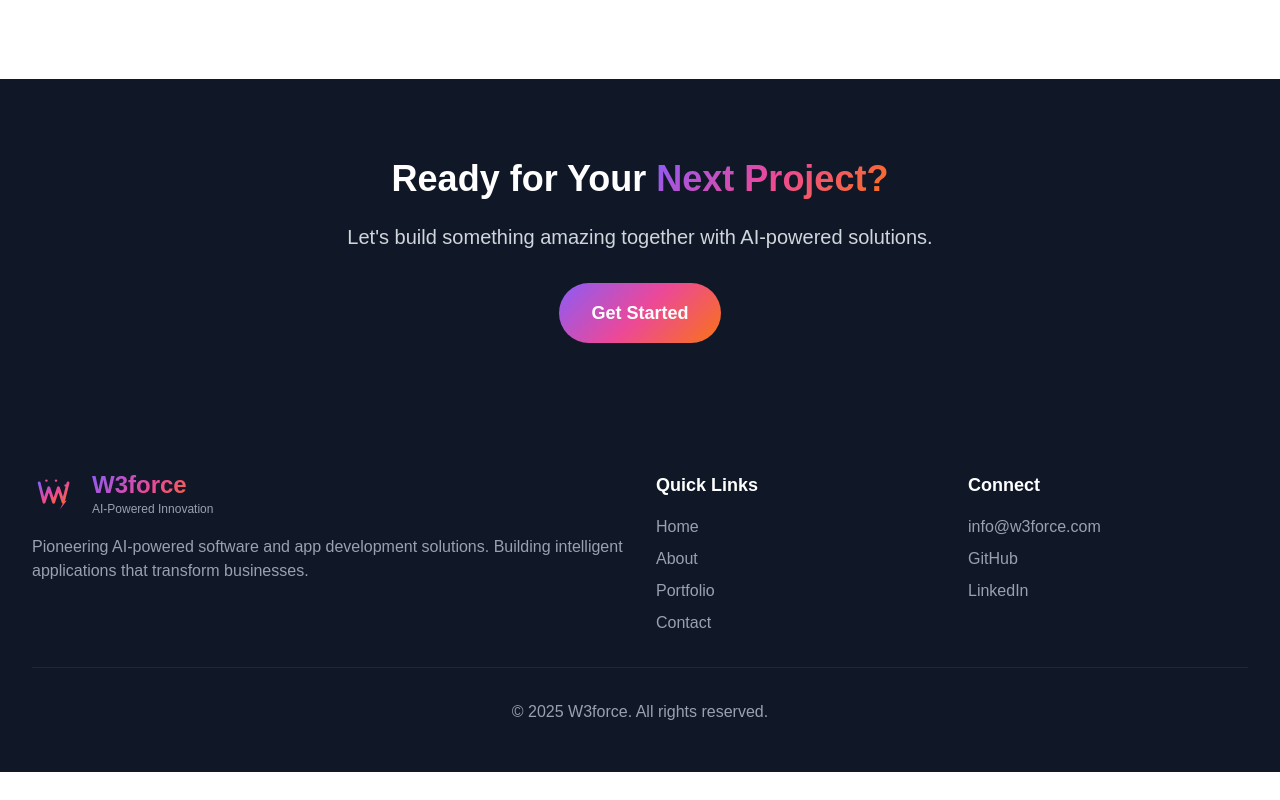
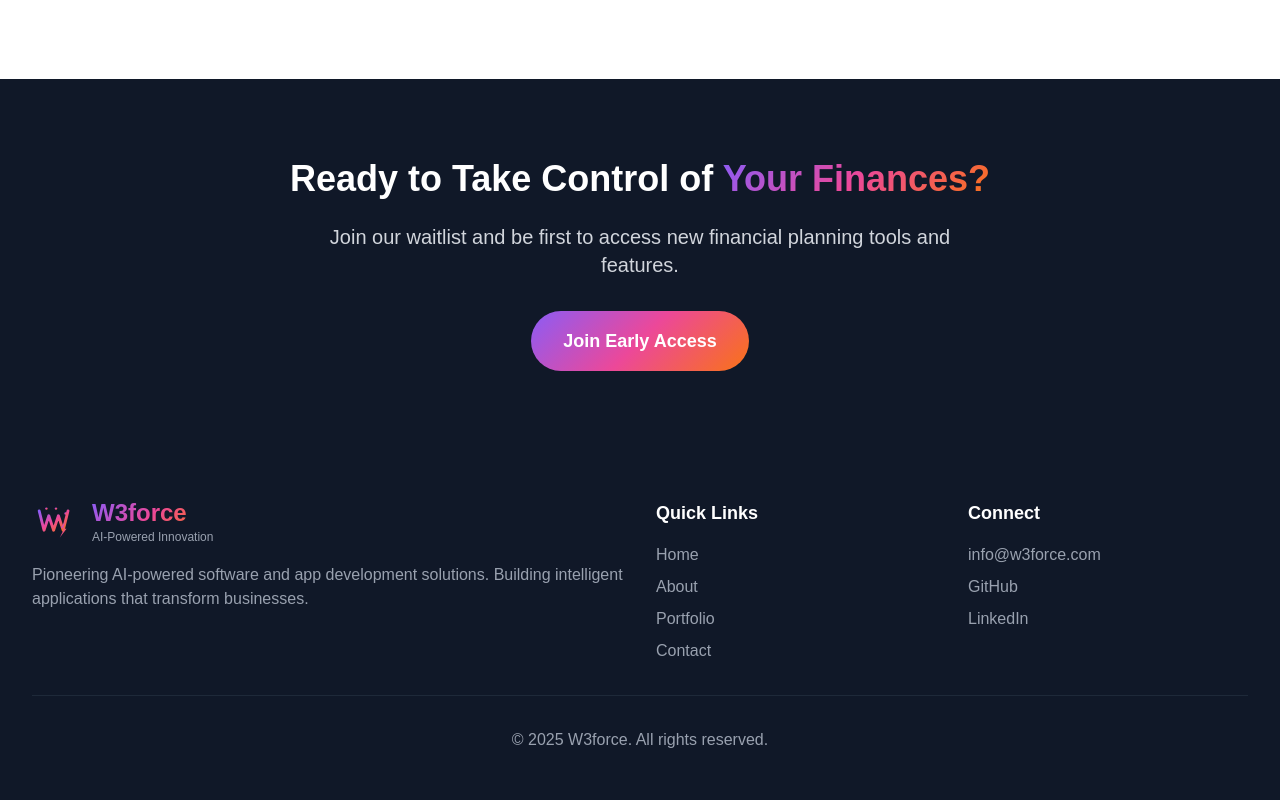
Before and after one commit to w3force/w3force, a Next.js app: page /portfolio in a window 1280 px wide. Shown: the part 9237-10037 px from the top of the page. Before the commit the page ends 10009 px from the top, so only its background shows below. Built offline with nearby package versions, Linux system fonts and the light colour scheme.

Commit message:
Update portfolio CTA to match personal finance product focus

```diff
--- a/app/portfolio/page.tsx
+++ b/app/portfolio/page.tsx
@@ -600,16 +600,16 @@ export default function PortfolioPage() {
       <section className="py-20 bg-gray-900 text-white">
         <div className="max-w-7xl mx-auto px-4 sm:px-6 lg:px-8 text-center">
           <h2 className="text-4xl font-bold mb-6">
-            Ready for Your <span className="gradient-text">Next Project?</span>
+            Ready to Take Control of <span className="gradient-text">Your Finances?</span>
           </h2>
           <p className="text-xl text-gray-300 mb-8 max-w-2xl mx-auto">
-            Let&apos;s build something amazing together with AI-powered solutions.
+            Join our waitlist and be first to access new financial planning tools and features.
           </p>
           <a
             href="/contact"
             className="inline-block px-8 py-4 gradient-bg text-white rounded-full text-lg font-semibold hover:opacity-90 transition-opacity"
           >
-            Get Started
+            Join Early Access
           </a>
         </div>
       </section>
```
